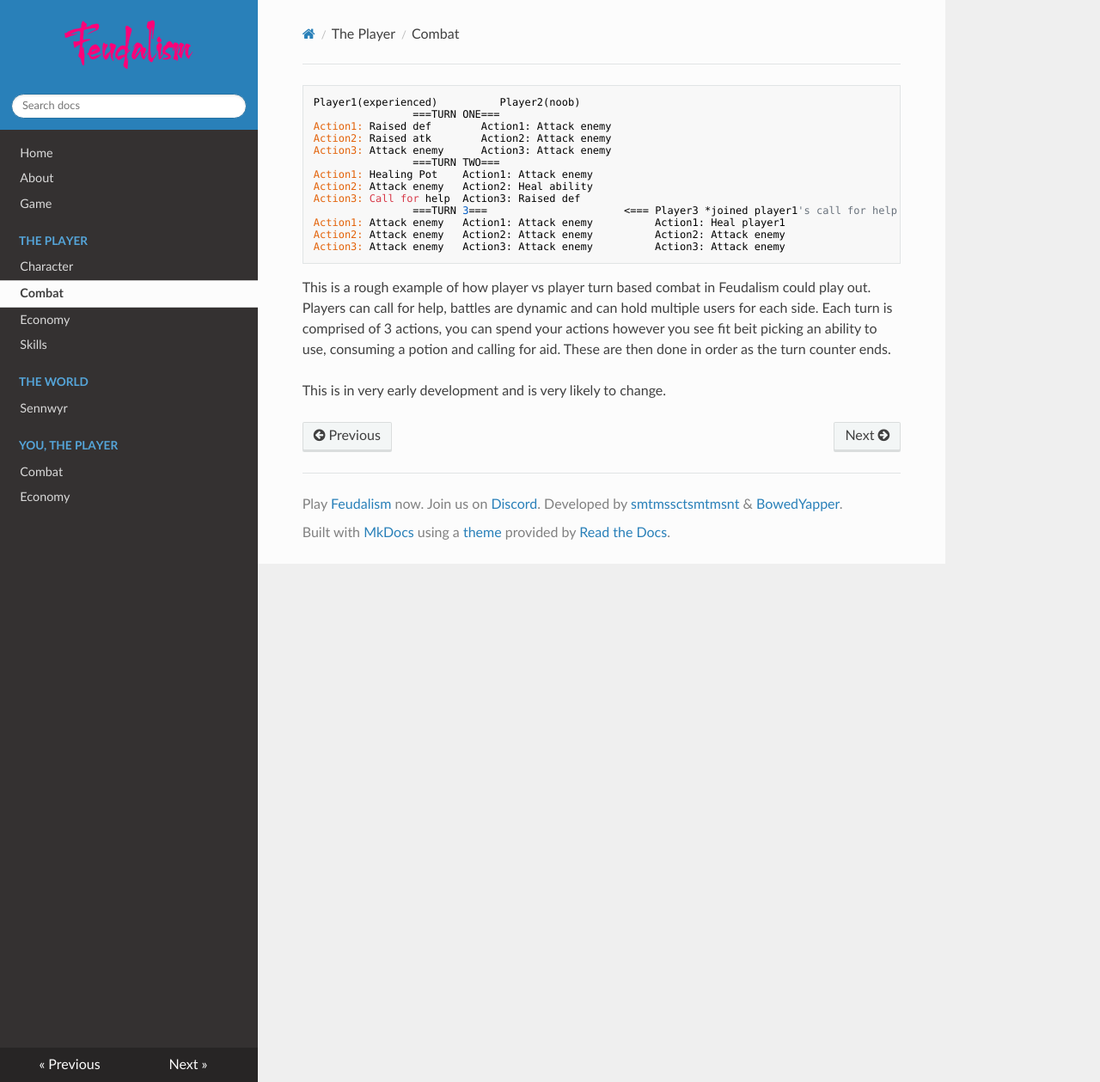
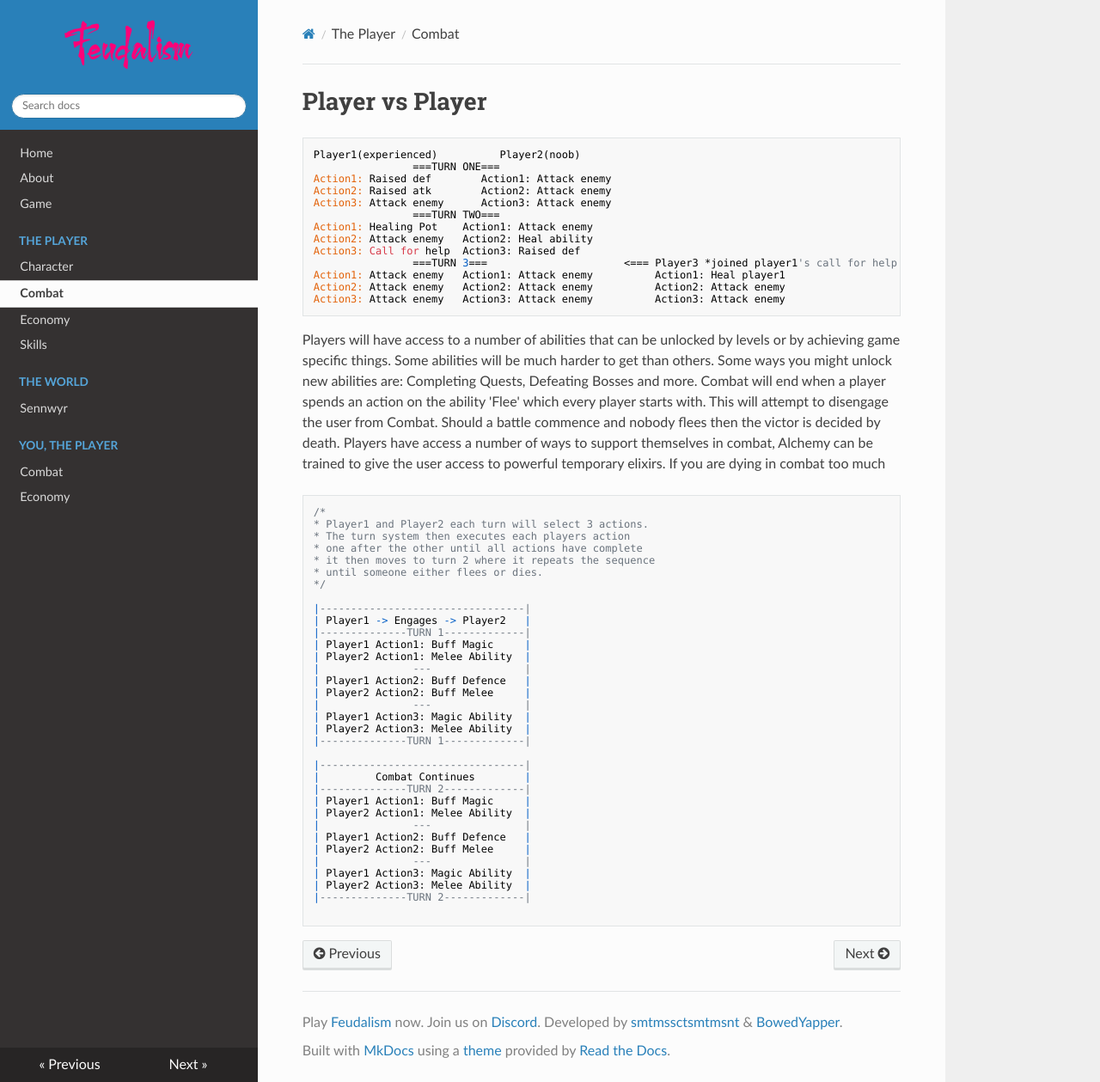
Before and after one commit to scottnotscott/Feudalism, an MkDocs documentation site: the page built from docs/The Player/Combat.md, in a window 1280 px wide and 1259 px high. Shown: the whole window at 86% size. Built offline with MkDocs 1.6.1, drawn with Linux system fonts in a browser that asks for light colours; nearby versions of some CDN libraries.

Commit message:
PlayerVsPlayer update

````diff
--- a/docs/The Player/Combat.md
+++ b/docs/The Player/Combat.md
@@ -1,3 +1,5 @@
+<h1> Player vs Player </h1>
+
 ```
 Player1(experienced)          Player2(noob)
                 ===TURN ONE===
@@ -14,9 +16,42 @@ Action2: Attack enemy   Action2: Attack enemy          Action2: Attack enemy
 Action3: Attack enemy   Action3: Attack enemy          Action3: Attack enemy
 ```
 
-This is a rough example of how player vs player turn based combat in Feudalism could play out.
-Players can call for help, battles are dynamic and can hold multiple users for each side.
-Each turn is comprised of 3 actions, you can spend your actions however you see fit beit picking an ability to use,
-consuming a potion and calling for aid. These are then done in order as the turn counter ends.
+Players will have access to a number of abilities that can be unlocked by levels or by achieving game specific things. Some abilities will be much harder to get than others. Some ways you might unlock new abilities are: Completing Quests, Defeating Bosses and more.
+Combat will end when a player spends an action on the ability 'Flee' which every player starts with. This will attempt to disengage the user from Combat. Should a battle commence and nobody flees then the victor is decided by death. Players have access a number of ways to support themselves in combat, Alchemy can be trained to give the user access to powerful temporary elixirs. If you are dying in combat too much
 
-This is in very early development and is very likely to change.
+```
+/*
+* Player1 and Player2 each turn will select 3 actions.
+* The turn system then executes each players action
+* one after the other until all actions have complete
+* it then moves to turn 2 where it repeats the sequence
+* until someone either flees or dies.
+*/
+
+|---------------------------------|
+| Player1 -> Engages -> Player2   |
+|--------------TURN 1-------------|
+| Player1 Action1: Buff Magic     |
+| Player2 Action1: Melee Ability  |
+|               ---               |
+| Player1 Action2: Buff Defence   |
+| Player2 Action2: Buff Melee     |
+|               ---               |
+| Player1 Action3: Magic Ability  |
+| Player2 Action3: Melee Ability  |
+|--------------TURN 1-------------|
+
+|---------------------------------|
+|         Combat Continues        |
+|--------------TURN 2-------------|
+| Player1 Action1: Buff Magic     |
+| Player2 Action1: Melee Ability  |
+|               ---               |
+| Player1 Action2: Buff Defence   |
+| Player2 Action2: Buff Melee     |
+|               ---               |
+| Player1 Action3: Magic Ability  |
+| Player2 Action3: Melee Ability  |
+|--------------TURN 2-------------|
+
+```
````
